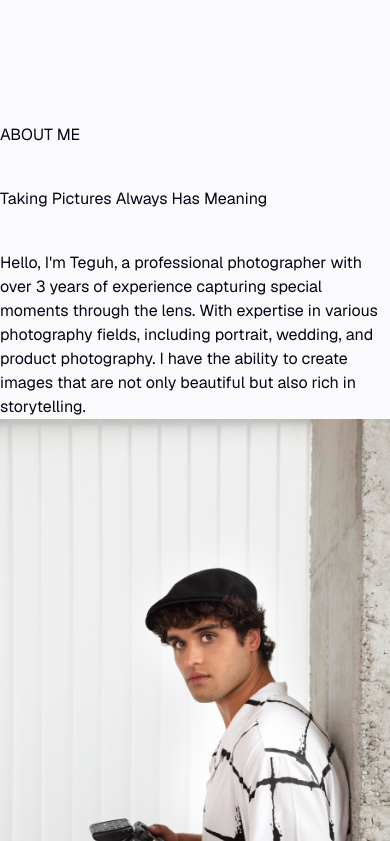
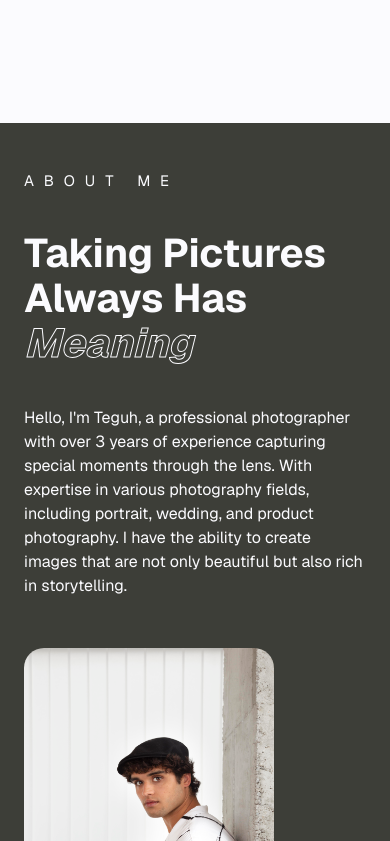
Before and after one commit to MuhammadTeguh07/protofolio-photography, a Next.js app: page / in a window 390 px wide. Shown: the part 783-1624 px from the top of the page. Built offline with nearby package versions, Linux system fonts and the light colour scheme.

Commit message:
Update CSS

```diff
--- a/app/globals.css
+++ b/app/globals.css
@@ -78,82 +78,3 @@ body {
     }
   }
 }
-
-.home {
-  padding: 1.5rem 10rem;
-  height: 95vh;
-  display: flex;
-  justify-content: space-between;
-  align-items: center;
-
-  .title-home {
-    font-size: 60px;
-    font-weight: bold;
-    line-height: 60px;
-  }
-
-  .subtitle-home {
-    width: 100%;
-    display: block;
-    letter-spacing: 10px;
-  }
-
-  .img-home {
-    mix-blend-mode: darken;
-    border-radius: 20px;
-    width: 700px;
-    height: 500px;
-  }
-
-  .title-hightlight-home {
-    font-style: italic;
-    -webkit-text-stroke-width: 1px;
-    -webkit-text-stroke-color: var(--text-color-dark);
-    color: transparent;
-  }
-}
-
-/* Medium Devices (Tablet Landscape and Small Desktops) - <= 1024px */
-@media (max-width: 1024px) {
-  .home {
-    padding: 1rem 4rem;
-
-    .title-home {
-      font-size: 45px;
-      line-height: 45px;
-    }
-
-    .subtitle-home {
-      font-size: smaller;
-    }
-
-    .img-home {
-      width: 500px;
-      height: 350px;
-    }
-  }
-}
-
-/* Small Devices (Tablet Portrait) - <= 768px */
-@media (max-width: 768px) {
-  .home {
-    padding: 3rem 1.5rem;
-    flex-direction: column;
-    height: 100vh;
-
-    .title-home {
-      text-align: center;
-      font-size: 45px;
-    }
-
-    .subtitle-home {
-      text-align: center;
-      margin-bottom: 10px;
-    }
-
-    .img-home {
-      width: 400px;
-      height: 350px;
-    }
-  }
-}
```
Also changed, not shown: app/layout.tsx (+8 -8 lines).
